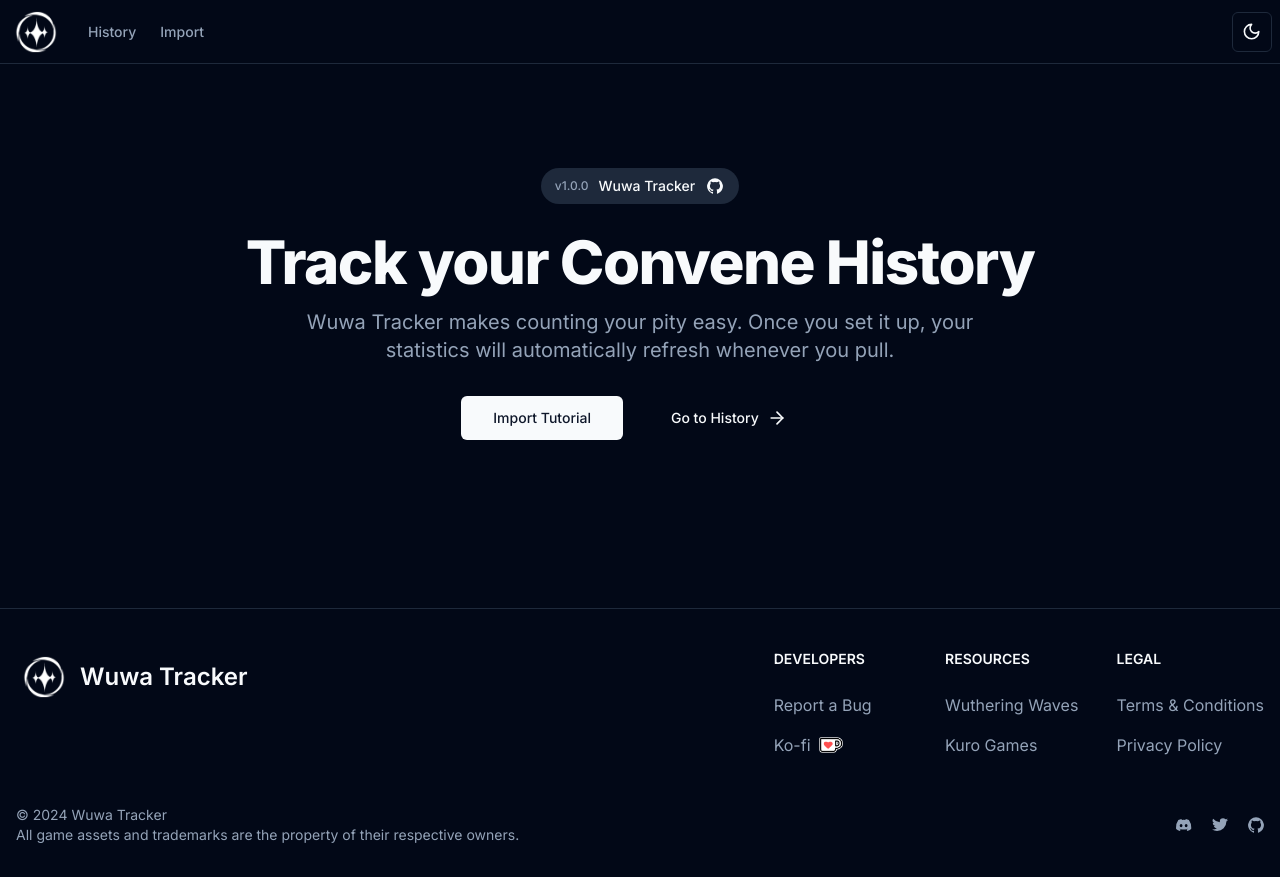
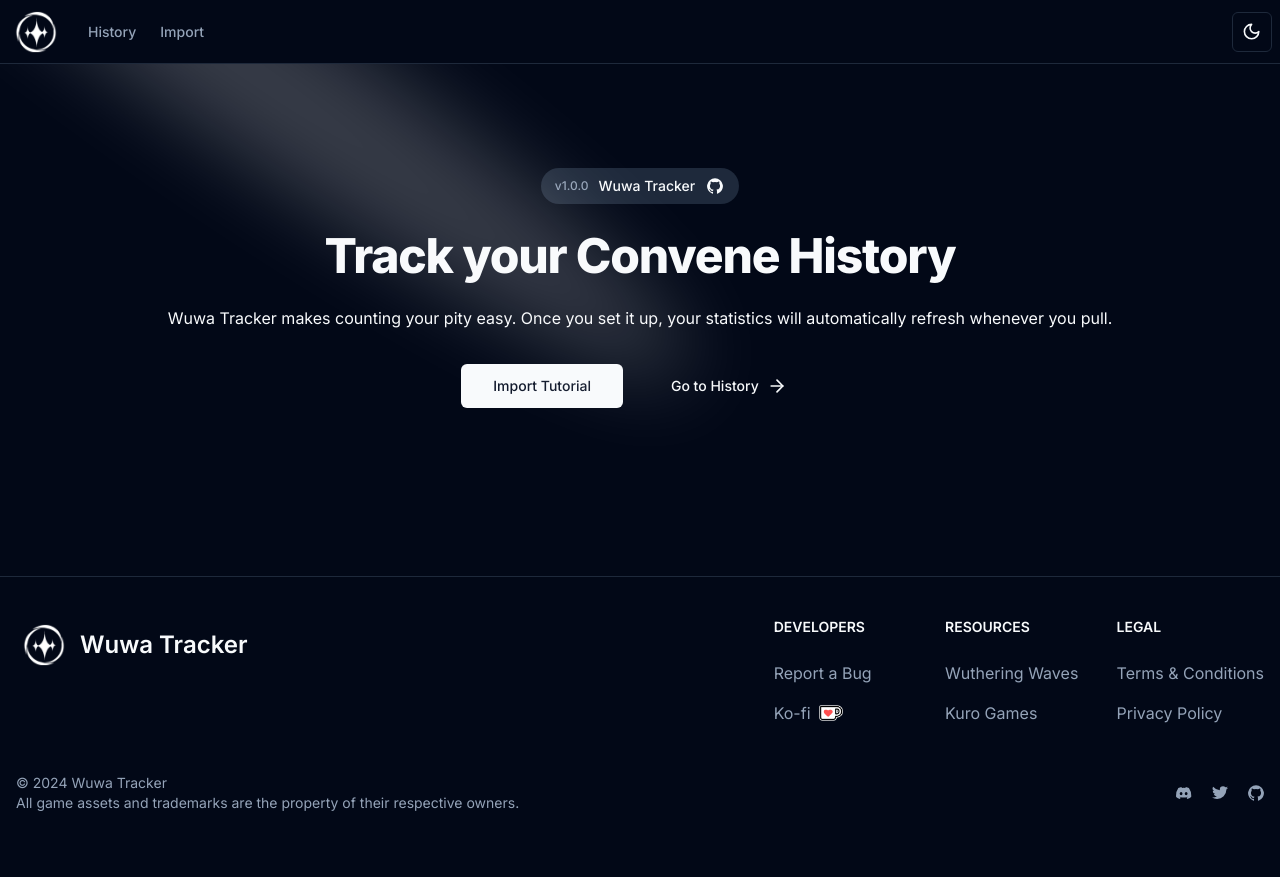
Before and after one commit to Luzefiru/wuwatracker, a Next.js app: page / in a window 1280 px wide. After the commit the page ends 845 px from the top, so only its background shows below. Built offline with nearby package versions, Linux system fonts and the light colour scheme; what @shrutibalasa/tailwind-grid-auto-fit would draw is missing.

Commit message:
feat: add spotlight effect to landing page

```diff
--- a/package.json
+++ b/package.json
@@ -18,6 +18,7 @@
     "axios": "^1.7.2",
     "class-variance-authority": "^0.7.0",
     "clsx": "^2.1.1",
+    "framer-motion": "^11.2.10",
     "lucide-react": "^0.379.0",
     "next": "14.2.3",
     "next-themes": "^0.3.0",
--- a/src/app/page.tsx
+++ b/src/app/page.tsx
@@ -2,6 +2,7 @@ import { ArrowRight } from 'lucide-react';
 import Link from 'next/link';
 import { Button } from '@/components/ui/button';
 import getFirstConveneBannerHref from '@/lib/getFirstConveneBannerHref';
+import { Spotlight } from '@/components/ui/spotlight';
 
 export default function LandingPage() {
   return (
@@ -31,13 +32,18 @@ export default function LandingPage() {
               />
             </svg>
           </a>
-          <h1 className="mb-4 text-4xl font-extrabold tracking-tight leading-none text-foreground md:text-5xl lg:text-6xl">
+          <h1 className="scroll-m-20 text-4xl font-extrabold tracking-tight lg:text-5xl">
             Track your Convene History
+            <Spotlight
+              className="-top-40 left-0 md:left-60 md:-top-20"
+              fill="white"
+            />
           </h1>
-          <p className="mb-8 text-lg font-normal dark:text-muted-foreground lg:text-xl sm:px-16 xl:px-48">
+          <p className="mb-8 leading-7 [&:not(:first-child)]:mt-6">
             Wuwa Tracker makes counting your pity easy. Once you set it up, your
             statistics will automatically refresh whenever you pull.
           </p>
+
           <div className="flex flex-col mb-8 lg:mb-16 space-y-4 sm:flex-row sm:justify-center sm:space-y-0 sm:space-x-4">
             <Button size="lg" asChild>
               <Link href="/import">Import Tutorial</Link>
--- /dev/null
+++ b/src/components/ui/spotlight.tsx
@@ -0,0 +1,56 @@
+import React from 'react';
+import { cn } from '@/lib/utils';
+
+type SpotlightProps = {
+  className?: string;
+  fill?: string;
+};
+
+export const Spotlight = ({ className, fill }: SpotlightProps) => {
+  return (
+    <svg
+      className={cn(
+        'animate-spotlight pointer-events-none absolute z-[1]  h-[169%] w-[138%] lg:w-[84%] opacity-0',
+        className
+      )}
+      xmlns="http://www.w3.org/2000/svg"
+      viewBox="0 0 3787 2842"
+      fill="none"
+    >
+      <g filter="url(#filter)">
+        <ellipse
+          cx="1924.71"
+          cy="273.501"
+          rx="1924.71"
+          ry="273.501"
+          transform="matrix(-0.822377 -0.568943 -0.568943 0.822377 3631.88 2291.09)"
+          fill={fill || 'white'}
+          fillOpacity="0.21"
+        ></ellipse>
+      </g>
+      <defs>
+        <filter
+          id="filter"
+          x="0.860352"
+          y="0.838989"
+          width="3785.16"
+          height="2840.26"
+          filterUnits="userSpaceOnUse"
+          colorInterpolationFilters="sRGB"
+        >
+          <feFlood floodOpacity="0" result="BackgroundImageFix"></feFlood>
+          <feBlend
+            mode="normal"
+            in="SourceGraphic"
+            in2="BackgroundImageFix"
+            result="shape"
+          ></feBlend>
+          <feGaussianBlur
+            stdDeviation="151"
+            result="effect1_foregroundBlur_1065_8"
+          ></feGaussianBlur>
+        </filter>
+      </defs>
+    </svg>
+  );
+};
--- a/tailwind.config.ts
+++ b/tailwind.config.ts
@@ -75,10 +75,21 @@ const config = {
           from: { height: 'var(--radix-accordion-content-height)' },
           to: { height: '0' },
         },
+        spotlight: {
+          '0%': {
+            opacity: '0',
+            transform: 'translate(-72%, -62%) scale(0.5)',
+          },
+          '100%': {
+            opacity: '1',
+            transform: 'translate(-50%,-40%) scale(1)',
+          },
+        },
       },
       animation: {
         'accordion-down': 'accordion-down 0.2s ease-out',
         'accordion-up': 'accordion-up 0.2s ease-out',
+        spotlight: 'spotlight 2s ease .75s 1 forwards',
       },
       fontFamily: {
         sans: ['var(--font-sans)', ...fontFamily.sans],
```
Also changed, not shown: 1 other file (tests, documents, lock files or other folders).
